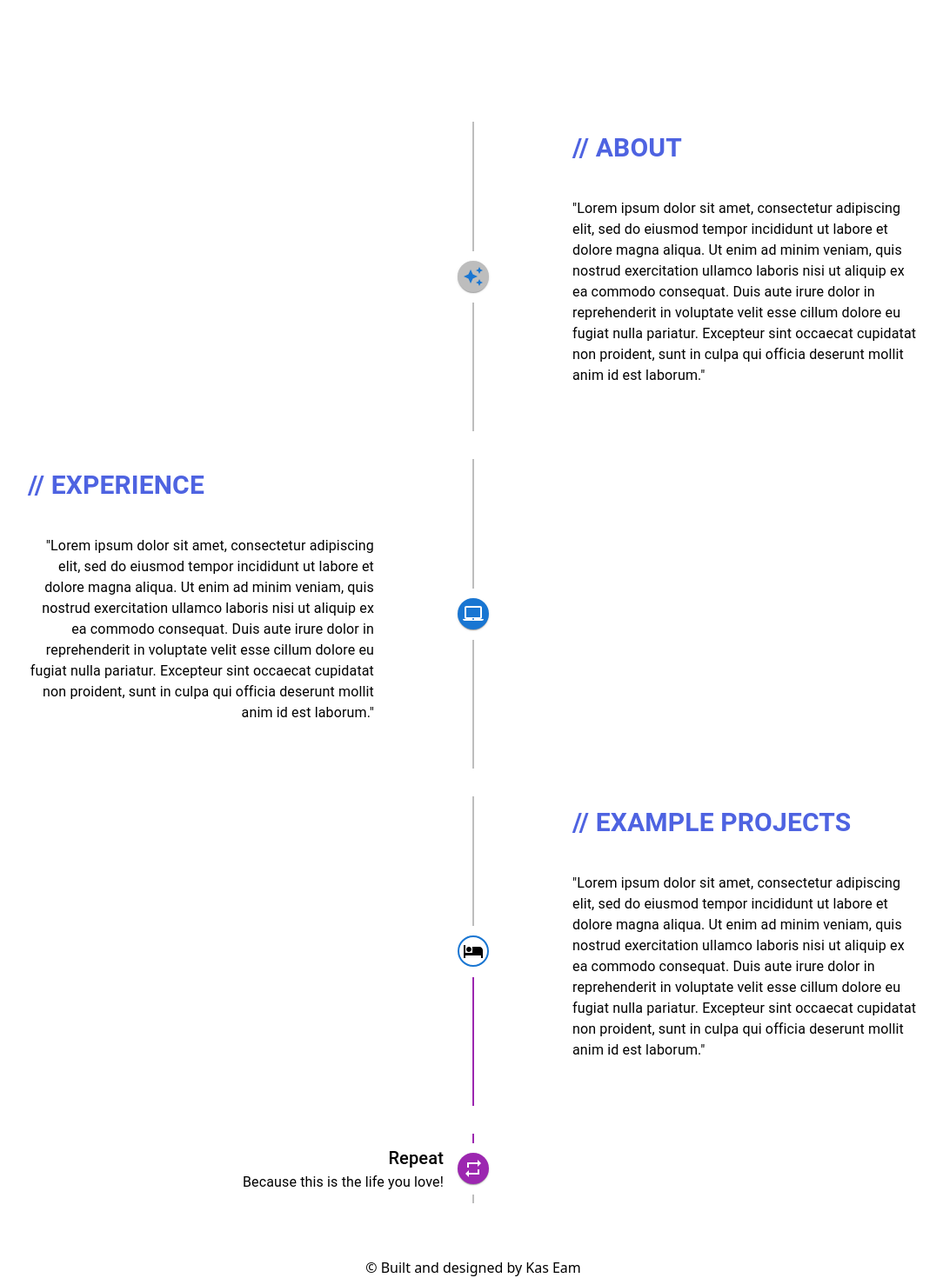
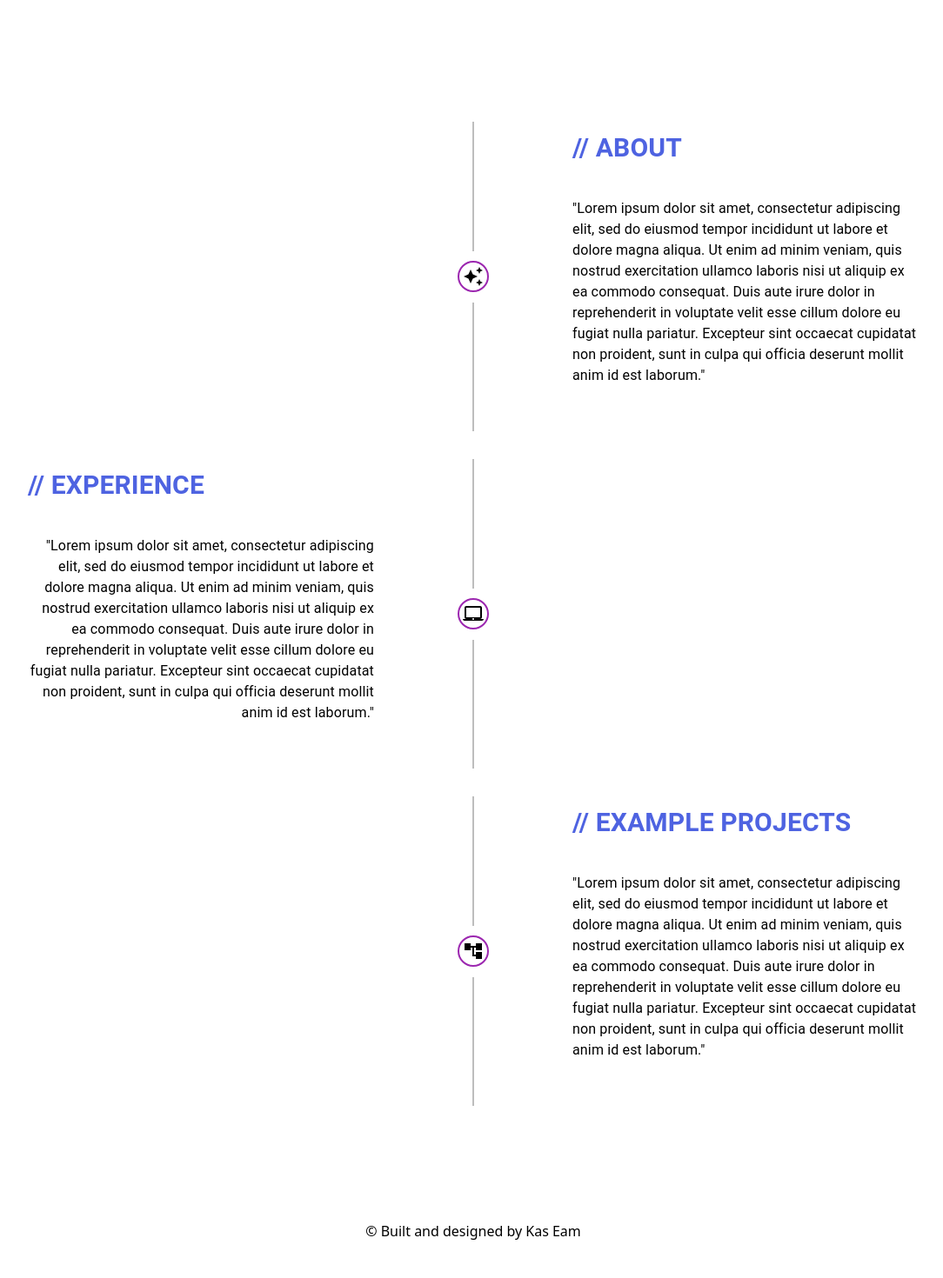
Before and after one commit to Kassandraeam/KassandraEam.github.io, a React (Create React App) app: page / in a window 1280 px wide. Shown: the part 706-2176 px from the top of the page at 87% size, without its empty margins (96-1180 px from the left). After the commit the page ends 2134 px from the top, so only its background shows below. Built offline with nearby package versions, Linux system fonts and the light colour scheme; the HTML template or start-up script is replaced by a standard one.

Commit message:
Changed the colors of the icons

```diff
--- a/package.json
+++ b/package.json
@@ -13,6 +13,7 @@
     "@testing-library/jest-dom": "^5.16.5",
     "@testing-library/react": "^13.4.0",
     "@testing-library/user-event": "^13.5.0",
+    "animate.css": "^4.1.1",
     "react": "^18.2.0",
     "react-dom": "^18.2.0",
     "react-router-dom": "^5.2.0",
--- a/src/components/Timeline/Timeline.jsx
+++ b/src/components/Timeline/Timeline.jsx
@@ -6,7 +6,7 @@ import TimelineConnector from '@mui/lab/TimelineConnector';
 import TimelineContent from '@mui/lab/TimelineContent';
 import TimelineOppositeContent from '@mui/lab/TimelineOppositeContent';
 import TimelineDot from '@mui/lab/TimelineDot';
-import AddAlarmIcon from '@mui/icons-material/AddAlarm';
+import AccountTreeIcon from '@mui/icons-material/AccountTree';
 import LaptopMacIcon from '@mui/icons-material/LaptopMac';
 import HotelIcon from '@mui/icons-material/Hotel';
 import RepeatIcon from '@mui/icons-material/Repeat';
@@ -14,12 +14,10 @@ import Typography from '@mui/material/Typography';
 
 
 import AutoAwesomeIcon from '@mui/icons-material/AutoAwesome';
-
-
-
 import About from '../About/About';
 import Experience from '../Experience/Experience';
 import ExampleProjects from '../ExampleProjects/ExampleProjects';
+
 
 
 const TimelineComponent = () => {
@@ -36,8 +34,9 @@ const TimelineComponent = () => {
         </TimelineOppositeContent>
         <TimelineSeparator>
           <TimelineConnector />
-          <TimelineDot>
-            <AutoAwesomeIcon color="primary" />
+          <TimelineDot color="secondary" variant="outlined">
+            {/* STAR */}
+            <AutoAwesomeIcon />
           </TimelineDot>
           <TimelineConnector />
         </TimelineSeparator>
@@ -57,7 +56,8 @@ const TimelineComponent = () => {
         </TimelineOppositeContent>
         <TimelineSeparator>
           <TimelineConnector />
-          <TimelineDot color="primary">
+          <TimelineDot color="secondary" variant="outlined">
+            {/* MAC */}
             <LaptopMacIcon />
           </TimelineDot>
           <TimelineConnector />
@@ -71,10 +71,11 @@ const TimelineComponent = () => {
       <TimelineItem>
         <TimelineSeparator>
           <TimelineConnector />
-          <TimelineDot color="primary" variant="outlined">
-            <HotelIcon />
+          {/* BED */}
+          <TimelineDot color="secondary" variant="outlined">
+            <AccountTreeIcon />
           </TimelineDot>
-          <TimelineConnector sx={{ bgcolor: 'secondary.main' }} />
+          <TimelineConnector/>
         </TimelineSeparator>
         <TimelineContent sx={{ py: '12px', px: 2 }}>
           <Typography variant="h6" component="span">
@@ -84,17 +85,8 @@ const TimelineComponent = () => {
       </TimelineItem>
       <TimelineItem>
         <TimelineSeparator>
-          <TimelineConnector sx={{ bgcolor: 'secondary.main' }} />
-          <TimelineDot color="secondary">
-            <RepeatIcon />
-          </TimelineDot>
-          <TimelineConnector />
         </TimelineSeparator>
         <TimelineContent sx={{ py: '12px', px: 2 }}>
-          <Typography variant="h6" component="span">
-            Repeat
-          </Typography>
-          <Typography>Because this is the life you love!</Typography>
         </TimelineContent>
       </TimelineItem>
     </Timeline>
```
Also changed, not shown: 1 other file (tests, documents, lock files or other folders).
